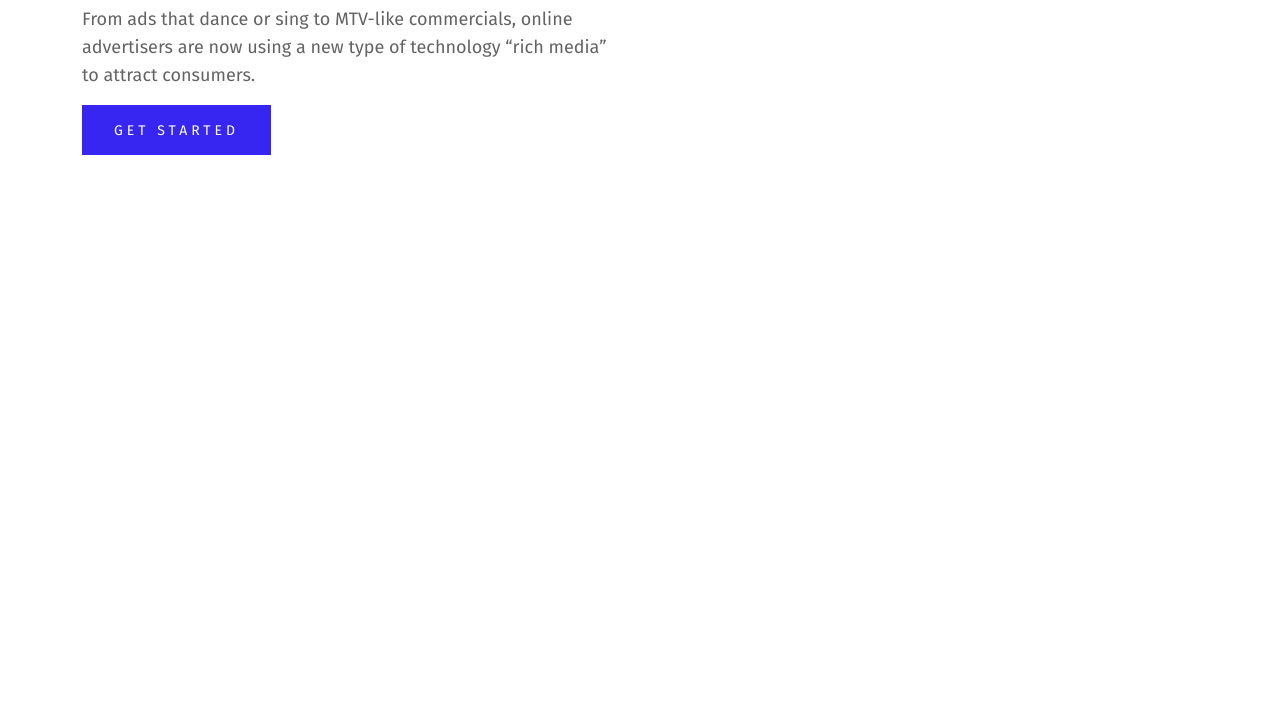
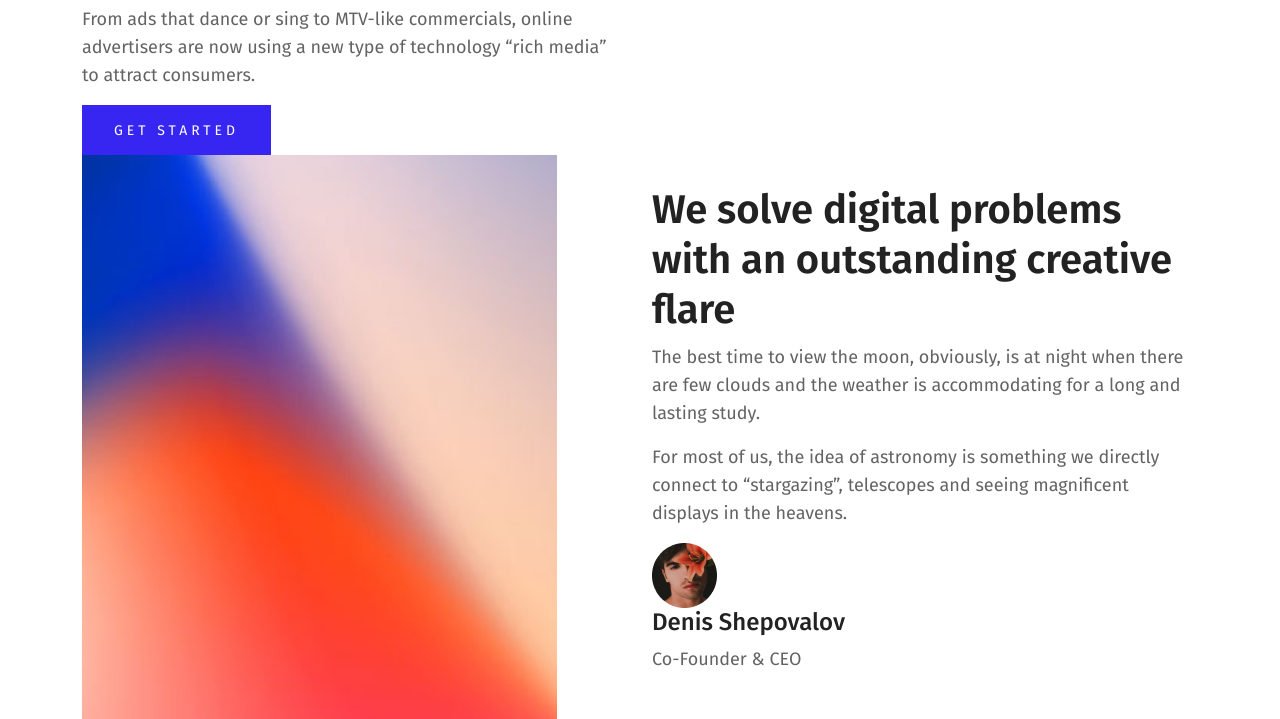
Before and after one commit to LeerenaLi/gravity, a website: page src/index.html in a window 1280 px wide. Shown: the part 228-947 px from the top of the page. Before the commit the page ends 800 px from the top, so only its background shows below. Drawn offline with nearby package versions, Linux system fonts and the light colour scheme.

Commit message:
added section problems

```diff
--- a/src/index.html
+++ b/src/index.html
@@ -60,6 +60,31 @@
             </div>
         </div>
     </section>
+    <section class="problems">
+        <div class="container">
+            <div class="row">
+                <div class="col-md-6">
+                    <img src="img/img2.jpg" alt="Poster" class="problems__poster">
+                </div>
+                <div class="col-md-6 d-flex flex-column justify-content-center">
+                    <div class="problems__wrapper">
+                        <h2 class="problems__title">We solve digital problems with an outstanding creative flare</h2>
+                    </div>
+                    <p class="problems__text">The best time to view the moon, obviously, is at night when there are few clouds and the weather is accommodating for a long and lasting study.
+                    </p>
+                    <p class="problems__text">For most of us, the idea of astronomy is something we directly connect to “stargazing”, telescopes and seeing magnificent displays in the heavens.
+                    </p>
+                    <div class="problems__author">
+                        <img src="img/author.jpg" alt="author" class="problems__img">
+                        <div class="problems__subtitle">
+                            <h4 class="problems__subtitle-name">Denis Shepovalov</h4>
+                            <p class="problems__subtitle-descr">Co-Founder & CEO</p>
+                        </div>
+                    </div>
+                </div>
+            </div>
+        </div>
+    </section>
 
     <script src="js/script.js"></script>
 </body>
--- a/src/sass/blocks/_offer.scss
+++ b/src/sass/blocks/_offer.scss
@@ -1,5 +1,6 @@
 .offer {
     position: relative;
+    min-height: 900px;
     &__title {
         margin-top: 127px;
     }
--- /dev/null
+++ b/src/sass/blocks/_problems.scss
@@ -0,0 +1,24 @@
+.problems {
+    padding-top: 137px;
+    &__title {
+        padding-bottom: 30px;
+    }
+    &__text {
+        padding-bottom: 20px;
+        max-width: 446px;
+    }
+    &__author {
+        padding-top: 61px;
+        display: flex;
+    }
+    &__img {
+        width: 65px;
+        height: 65px;
+        img {
+            width: 100%;
+        }
+    }
+    &__subtitle {
+        padding: 4px 0 0 31px;
+    }
+}
--- a/src/sass/style.scss
+++ b/src/sass/style.scss
@@ -8,7 +8,7 @@
     font-family: 'Fira Sans', sans-serif;
     font-size: 18px;
     line-height: 28px;
-    color: #8D8D8D;
+    color: #222222;
 }
 
 .container {
@@ -32,14 +32,24 @@ h1 {
 h2 {
     font-style: normal;
     font-weight: 600;
-    font-size: 40px;
+    font-size: 39px;
     line-height: 50px;
+    letter-spacing: -0.01em;
+}
+
+h4 {
+    font-style: normal;
+    font-weight: 500;
+    font-size: 22px;
+    line-height: 32px;
+    margin: 0;
 }
 
 p {
     font-style: normal;
     font-weight: normal;
-
+    margin: 0;
+    color: #8d8d8d;
 }
 
 button {
@@ -68,3 +78,4 @@ button {
 
 @import 'blocks/header';
 @import 'blocks/offer';
+@import 'blocks/problems';
```
Also changed, not shown: dist/css/style.min.css, dist/index.html.
